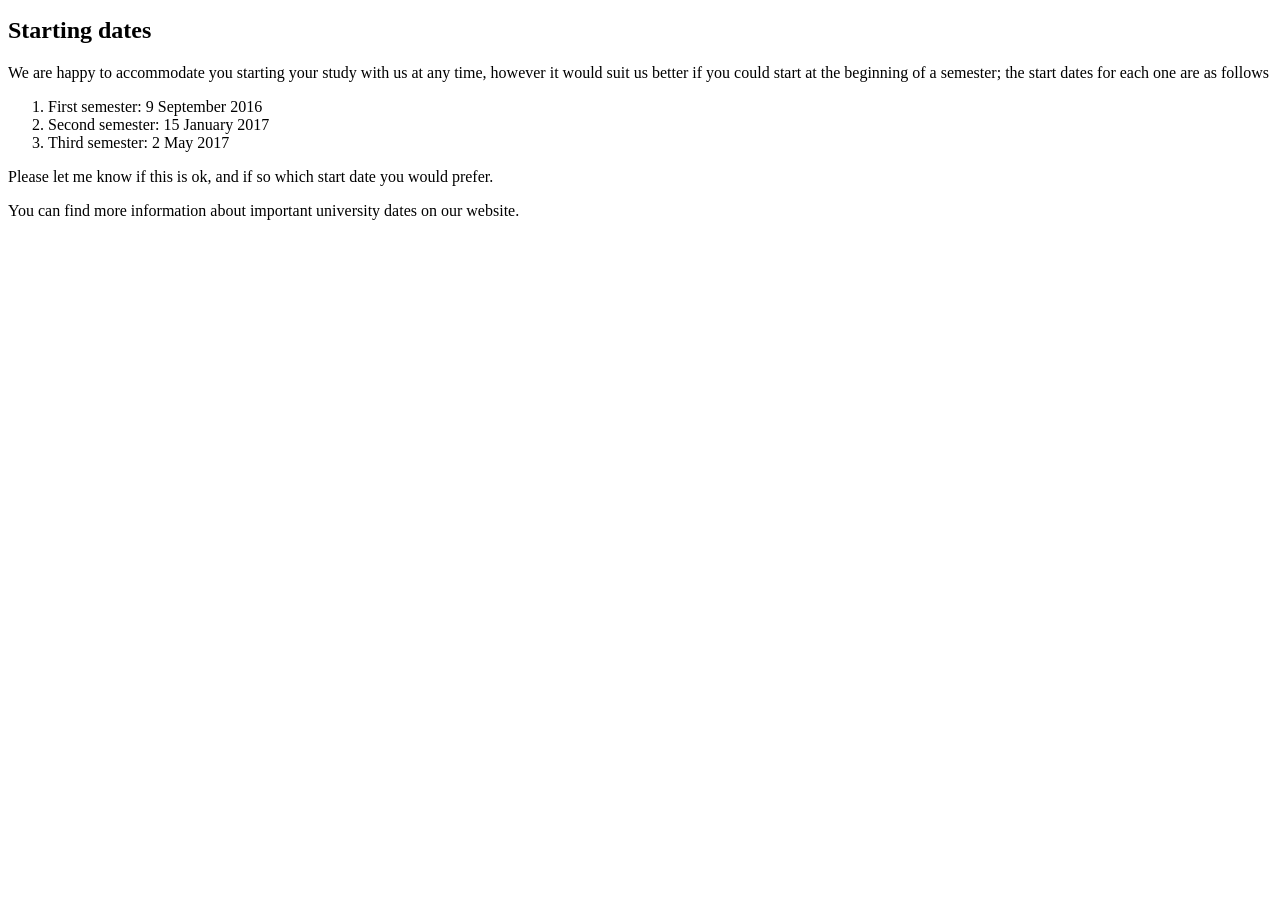
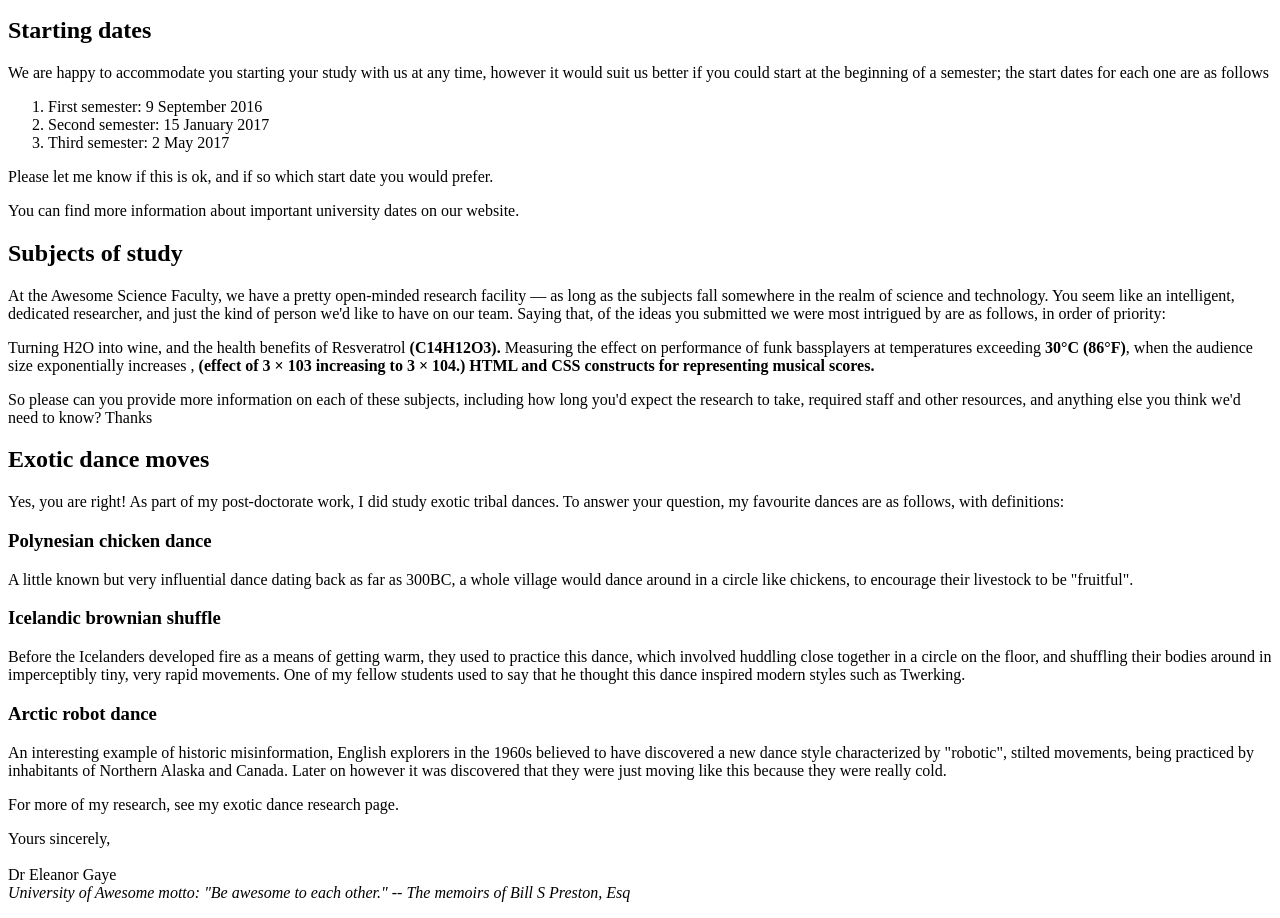
Before and after one commit to RyderCalderon/Introduction-to-HTML, a plain HTML site: page index.html in a window 1280 px wide. Shown: the part 119-1037 px from the top of the page. Before the commit the page ends 800 px from the top, so only its background shows below. Drawn offline with Linux system fonts and the light colour scheme.

Commit message:
Updating index page

```diff
--- a/index.html
+++ b/index.html
@@ -22,5 +22,39 @@
         </p>
 
         <p>You can find more information about important university dates on our website.</p>
+
+        <h2> Subjects of study</h2>
+
+        <p> At the Awesome Science Faculty, we have a pretty open-minded research facility — as long as the subjects fall somewhere in the realm of science and technology. You seem like an intelligent, dedicated researcher, and just the kind of person we'd like to have on our team. Saying that, of the ideas you submitted we were most intrigued by are as follows, in order of priority:</p>
+
+        <p>Turning H2O into wine, and the health benefits of Resveratrol <strong>(C14H12O3).</strong> Measuring the effect on performance of funk bassplayers at temperatures exceeding <strong> 30°C (86°F)</strong>, when the audience size exponentially increases ,<strong> (effect of 3 × 103 increasing to 3 × 104.)</strong> <strong>HTML and CSS constructs for representing musical scores.</strong>
+        </p>
+
+        <p>So please can you provide more information on each of these subjects, including how long you'd expect the research to take, required staff and other resources, and anything else you think we'd need to know? Thanks</p>
+
+        <h2>Exotic dance moves </h2>
+
+        <p> Yes, you are right! As part of my post-doctorate work, I did study exotic tribal dances. To answer your question, my favourite dances are as follows, with definitions:</p>
+
+        <h3> Polynesian chicken dance</h3>
+
+        <p>A little known but very influential dance dating back as far as 300BC, a whole village would dance around in a circle like chickens, to encourage their livestock to be "fruitful".</p>
+
+        <h3>Icelandic brownian shuffle</h3>
+
+        <p>Before the Icelanders developed fire as a means of getting warm, they used to practice this dance, which involved huddling close together in a circle on the floor, and shuffling their bodies around in imperceptibly tiny, very rapid movements. One of my fellow students used to say that he thought this dance inspired modern styles such as Twerking.</p>
+
+        <h3> Arctic robot dance</h3>
+
+        <p> An interesting example of historic misinformation, English explorers in the 1960s believed to have discovered a new dance style characterized by "robotic", stilted movements, being practiced by inhabitants of Northern Alaska and Canada. Later on however it was discovered that they were just moving like this because they were really cold.</p>
+
+        <p>For more of my research, see my exotic dance research page.</p>
+
+        <p>
+            Yours sincerely,<br>
+            <br>
+            Dr Eleanor Gaye<br>
+            <em>University of Awesome motto: "Be awesome to each other." -- The memoirs of Bill S Preston, Esq </em>
+        </p>
     </body>
 </html>
```
